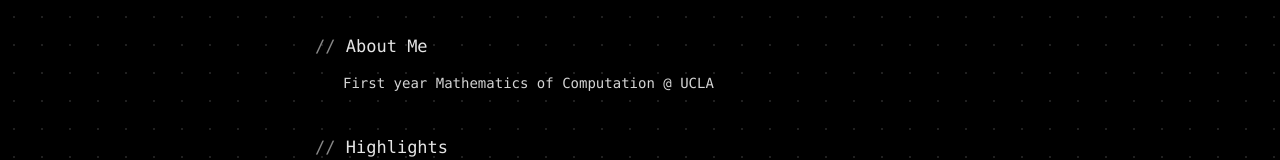
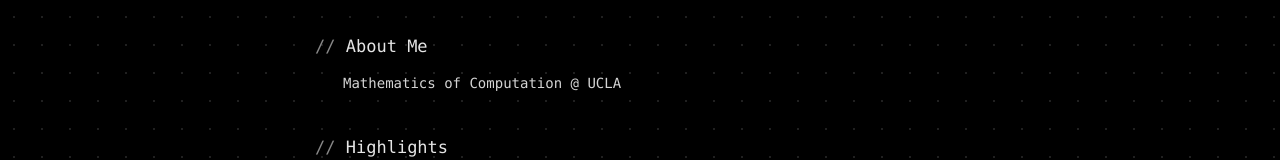
Before and after one commit to kumarsaaditya/Portfolio, a plain HTML site: page index.html in a window 1280 px wide. Shown: the part 221-381 px from the top of the page. Drawn offline with Linux system fonts and the light colour scheme.

Commit message:
HTML Update

```diff
--- a/index.html
+++ b/index.html
@@ -26,7 +26,7 @@
   <main>
     <section>
       <h2>About Me</h2>
-      <p>First year Mathematics of Computation @ UCLA</p>
+      <p>Mathematics of Computation @ UCLA</p>
     </section>
     <section>
       <h2>Highlights</h2>
```
